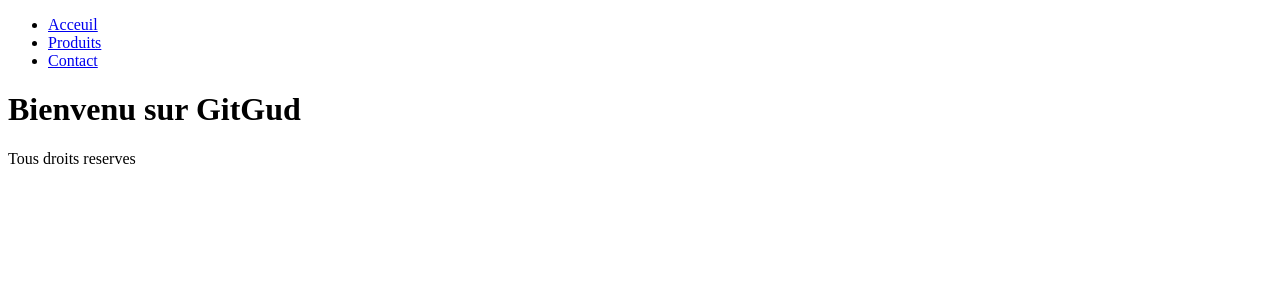
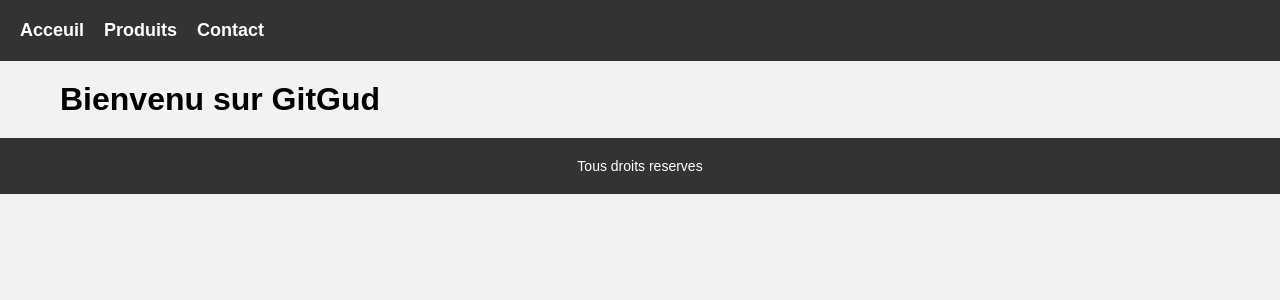
Before and after one commit to CyanUnderscore/Store, a Flask app: page / in a window 1280 px wide. Shown: the top 300 px of the page. Run offline with Flask 3, Linux system fonts and the light colour scheme.

Commit message:
on avance

```diff
--- a/app.py
+++ b/app.py
@@ -1,6 +1,6 @@
 from flask import Flask, render_template
 
-app = Flask(__name__, template_folder='templates')
+app = Flask(__name__, template_folder='templates', static_folder='static')
 
 @app.route('/')
 def home():
@@ -11,19 +11,38 @@ def contact():
     return render_template('contact.html')
 
 
+def toDico():
+    file = open("database.csv", "r")
+    infos = file.readlines()
+    infos = [info.strip('\n') for info in infos]
+    file.close()
+    labels = infos[0].split(",")
+    products_list = []
+    for info in infos:
+        if info == infos[0]:
+            continue
+        product = info.split(",")
+        dico = {labels[x] : product[x] for x in range(len(product))}
+        products_list.append(dico)
+    return products_list
+
 @app.route('/products')
 def products():
-    # lis fichier csv
+    products_list = toDico()
+    print(products_list)
     # transferer info cers html
-    products_list = [[]]
+
     return render_template('products.html', products=products_list)
 
 @app.route('/product/<id>')
 def product_detailed(id):
-    # lire csv et recup info
+    products_list = toDico()
+    x = 0
+    while products_list[x]['id'] != id and x <= len(products_list):
+        x+=1
+    product_info = products_list[x]
     # passer info a la page html
-    product_info = [[]]
-    return render_template('product.detailed.html', product=product_info)
+    return render_template('product.detail.html', product=product_info)
 
 if __name__ == '__main__':
     app.run(debug=True)
--- a/database.csv
+++ b/database.csv
@@ -1,3 +1,3 @@
-id,nom,desription,prix,Image,score,category
+id,name,description,price,Image,score,category
 1,Object 1,c’est une boite avecle numero 1 dessus,10,null,5,cube
 2,Object 2,c’est une balle avecle numéro 2 dessus,5,null,4.5,balle
--- /dev/null
+++ b/static/style.css
@@ -0,0 +1,79 @@
+/* Reset des styles par défaut */
+* {
+    margin: 0;
+    padding: 0;
+    box-sizing: border-box;
+  }
+
+  /* Styles pour le corps de la page */
+  body {
+    font-family: Arial, sans-serif;
+    background-color: #f2f2f2;
+  }
+
+  /* Styles pour l'en-tête */
+  header {
+    background-color: #333;
+    color: #fff;
+    padding: 20px;
+  }
+
+  nav {
+    display: flex;
+    justify-content: space-between;
+    align-items: center;
+  }
+
+  nav ul {
+    list-style: none;
+    display: flex;
+  }
+
+  nav ul li {
+    margin-right: 20px;
+  }
+
+  nav ul li:last-child {
+    margin-right: 0;
+  }
+
+  nav ul li a {
+    color: #fff;
+    text-decoration: none;
+    font-size: 18px;
+    font-weight: bold;
+    transition: all 0.3s ease;
+  }
+
+  nav ul li a:hover {
+    color: #f2f2f2;
+  }
+
+  /* Styles pour le contenu principal */
+  main {
+    padding: 20px;
+    max-width: 1200px;
+    margin: 0 auto;
+  }
+
+  /* Styles pour le pied de page */
+  footer {
+    background-color: #333;
+    color: #fff;
+    padding: 20px;
+    text-align: center;
+  }
+
+  footer p {
+    font-size: 14px;
+  }
+
+  /* Styles pour les liens */
+  a {
+    color: #333;
+    text-decoration: none;
+  }
+
+  a:hover {
+    text-decoration: underline;
+  }
--- a/templates/base.html
+++ b/templates/base.html
@@ -1,6 +1,9 @@
 <!DOCTYPE html>
 <html>
-    <head><title>Mon site vitrine</title></head>
+    <head>
+        <title>Mon site vitrine</title>
+        <link rel="stylesheet" href="/static/style.css">
+    </head>
     <body>
         <header>
             <nav>
--- a/templates/products.html
+++ b/templates/products.html
@@ -4,7 +4,7 @@
 <ul>
     {% for product in products %}
     <li>
-        <a href="{{ url_for('product_detail', id=product['id']) }}">{{ product['name'] }}</a>
+        <a href="{{ url_for('product_detailed', id=product['id']) }}">{{ product['name'] }}</a>
         <br>
         {{ product['description']}}
         <br>
```
Also changed, not shown: 1 other file.
